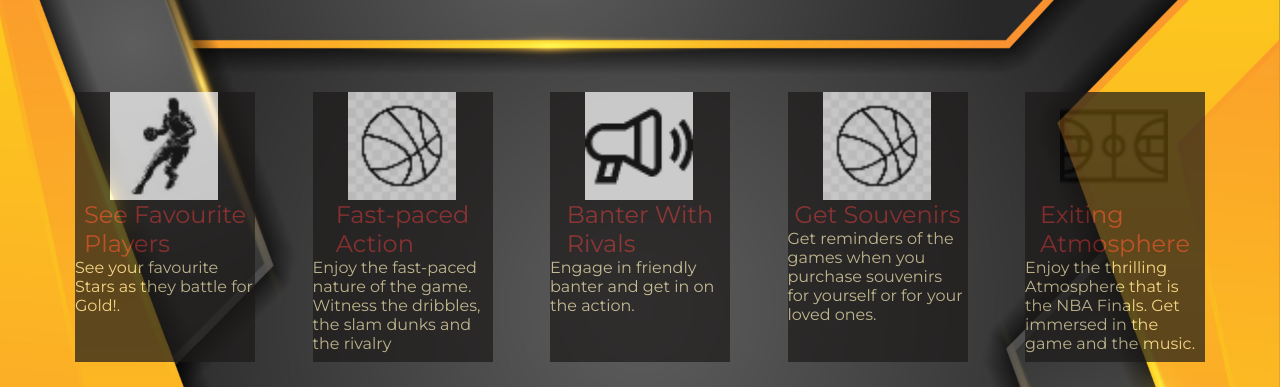
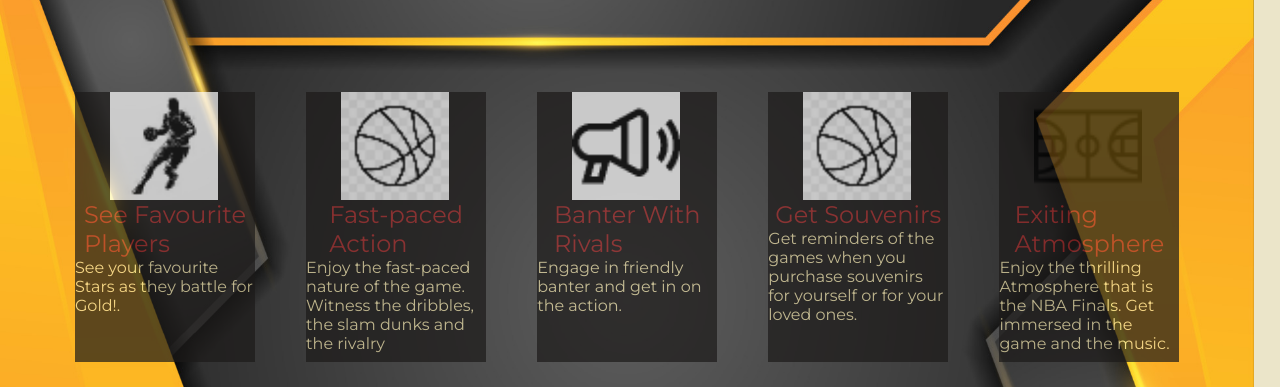
Before and after one commit to Solobarine/Solobarine.github.io, a plain HTML site: page index.html in a window 1280 px wide. Shown: the part 713-1100 px from the top of the page. Drawn offline with Linux system fonts and the light colour scheme.

Commit message:
Fix display width

```diff
--- a/about.css
+++ b/about.css
@@ -230,7 +230,7 @@
 
 @media only screen and (min-width: 769px) {
   .body {
-    width: 100vw;
+    width: 99vw;
   }
 
   #a-logo,
--- a/style.css
+++ b/style.css
@@ -347,7 +347,7 @@
   .content,
   .body,
   .so-container {
-    width: 100vw;
+    width: 98vw;
   }
 
   .socials,
```
